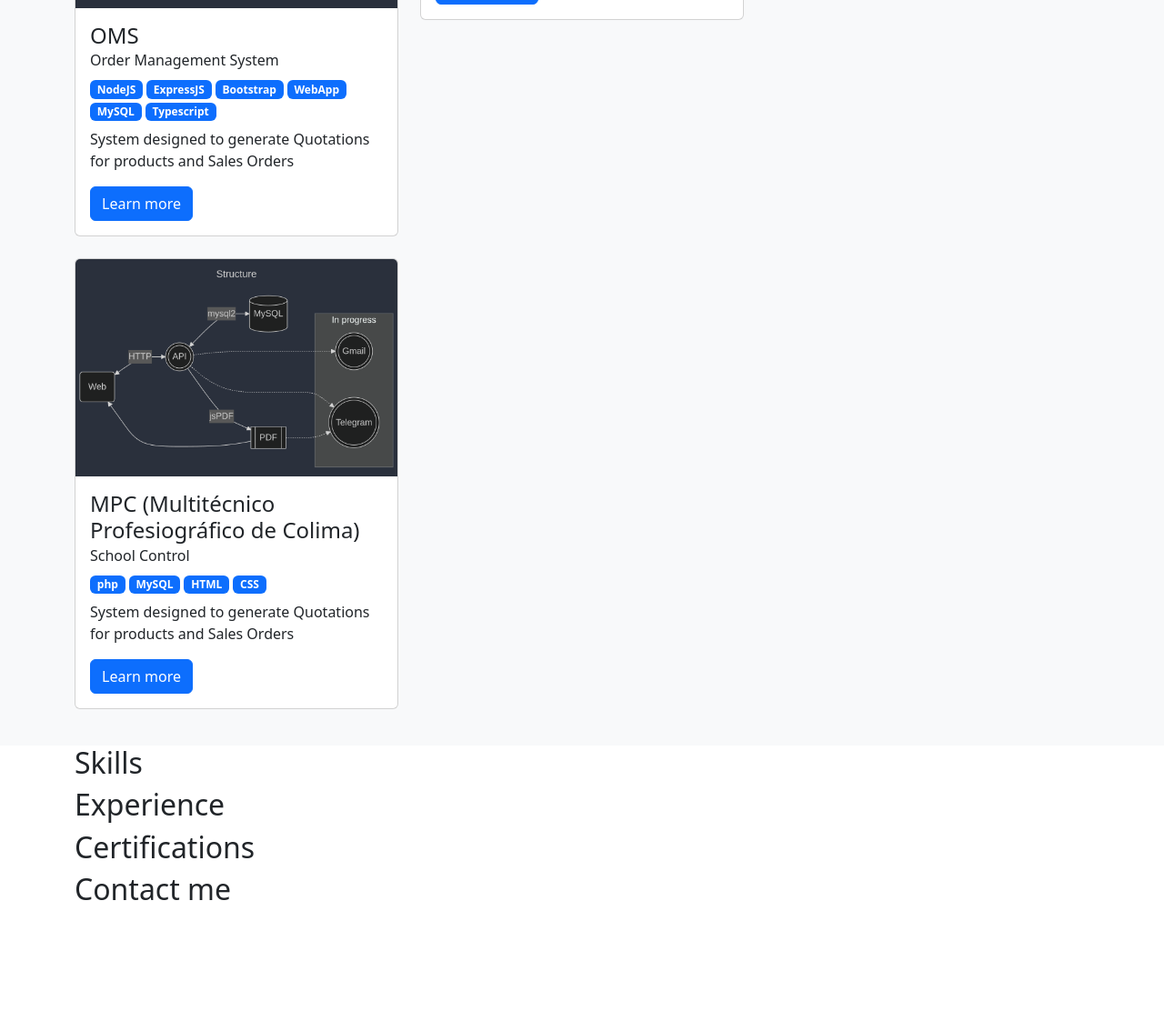
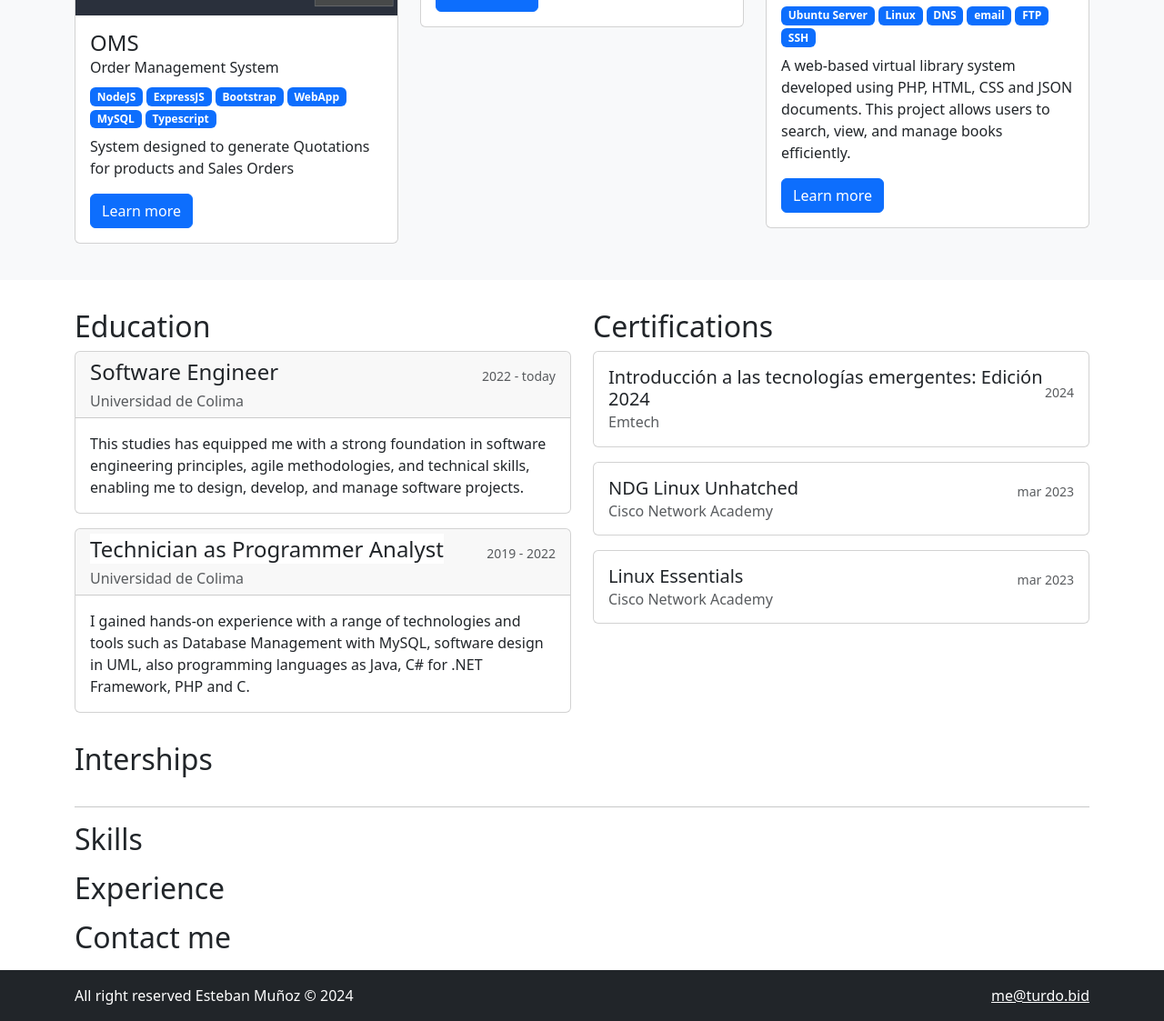
Before and after one commit to Esteban0305/Esteban0305, a plain HTML site: page index.html in a window 1280 px wide. Shown: the part 889-2012 px from the top of the page at 91% size. Before the commit the page ends 1895 px from the top, so only its background shows below. Drawn offline with Linux system fonts and the light colour scheme.

Commit message:
Education & Certifications

```diff
--- a/index.html
+++ b/index.html
@@ -5,6 +5,7 @@
     <meta charset="utf-8">
     <meta name="viewport" content="width=device-width, initial-scale=1.0, shrink-to-fit=no">
     <title>Portfolio</title>
+    <link rel="icon" type="image/png" sizes="620x620" href="assets/img/Logo%20Icon%20Sq.png">
     <link rel="stylesheet" href="assets/bootstrap/css/bootstrap.min.css">
 </head>
 
@@ -15,7 +16,7 @@
                 <div class="container-fluid"><a class="navbar-brand" href="#">Esteban Muñoz<small class="ms-2 text-muted">(turdo)</small></a><button data-bs-toggle="collapse" class="navbar-toggler" data-bs-target="#navcol-2"><span class="visually-hidden">Toggle navigation</span><span class="navbar-toggler-icon"></span></button>
                     <div class="collapse navbar-collapse" id="navcol-2">
                         <ul class="navbar-nav ms-auto">
-                            <li class="nav-item"><a class="nav-link active" href="#about_me">About me</a></li>
+                            <li class="nav-item"></li>
                             <li class="nav-item"><a class="nav-link" href="#projects">Projects</a></li>
                             <li class="nav-item"><a class="nav-link" href="#">Skills</a></li>
                             <li class="nav-item"><a class="nav-link" href="#">Experience</a></li>
@@ -31,7 +32,7 @@
         <div class="container" id="about_me">
             <div class="d-lg-flex justify-content-center my-5 py-5 mb-0">
                 <div class="rounded-circle bg-primary overflow-hidden my-auto mx-auto mx-lg-0" style="max-width: 240px; aspect-ratio: 1/1;"><img class="h-100" src="assets/img/clipboard-image.png"></div>
-                <div class="ms-5 d-flex flex-column mt-lg-0 mt-3" style="min-width: fit-content;">
+                <div class="ms-lg-5 d-flex flex-column mt-lg-0 mt-3" style="min-width: fit-content;">
                     <h1 class="mt-auto text-center">Esteban Antonio Muñoz De la Cruz</h1>
                     <div class="d-flex mb-auto flex-wrap w-lg-75 justify-content-center pt-3"><a class="btn-outline-primary d-flex align-items-center btn me-3 mb-3" href="https://github.com/Esteban0305" target="_blank"><svg xmlns="http://www.w3.org/2000/svg" width="1em" height="1em" fill="currentColor" viewBox="0 0 16 16" class="bi bi-github me-2">
                                 <path d="M8 0C3.58 0 0 3.58 0 8c0 3.54 2.29 6.53 5.47 7.59.4.07.55-.17.55-.38 0-.19-.01-.82-.01-1.49-2.01.37-2.53-.49-2.69-.94-.09-.23-.48-.94-.82-1.13-.28-.15-.68-.52-.01-.53.63-.01 1.08.58 1.23.82.72 1.21 1.87.87 2.33.66.07-.52.28-.87.51-1.07-1.78-.2-3.64-.89-3.64-3.95 0-.87.31-1.59.82-2.15-.08-.2-.36-1.02.08-2.12 0 0 .67-.21 2.2.82.64-.18 1.32-.27 2-.27.68 0 1.36.09 2 .27 1.53-1.04 2.2-.82 2.2-.82.44 1.1.16 1.92.08 2.12.51.56.82 1.27.82 2.15 0 3.07-1.87 3.75-3.65 3.95.29.25.54.73.54 1.48 0 1.07-.01 1.93-.01 2.2 0 .21.15.46.55.38A8.012 8.012 0 0 0 16 8c0-4.42-3.58-8-8-8"></path>
@@ -43,11 +44,11 @@
                             </svg><span>CV</span></a></div>
                 </div>
             </div>
-            <p class="lead mb-5">Hi!, I'm Esteban Muñoz, a 20-year-old software engineering student from Colima, Mexico. Currently studying at Universidad de Colima, I'm passionate about back-end development, especially with TypeScript. I enjoy working with databases and managing servers. Always looking to learn and contribute to new projects.</p>
+            <p class="lead mb-5 text-center">Hi!, I'm Esteban Muñoz, a 20-year-old software engineering student from Colima, Mexico. Currently studying at Universidad de Colima, I'm passionate about back-end development, especially with TypeScript. I enjoy working with databases and managing servers. Always looking to learn and contribute to new projects.</p>
         </div>
         <div class="container-fluid bg-light py-3">
             <div id="projects" class="container">
-                <h2>Projects</h2>
+                <h2 class="mb-3">Projects</h2>
                 <div class="row">
                     <div class="col-12 col-md-6 col-lg-4 mb-4">
                         <div class="card"><img class="card-img-top w-100 d-block card-img-top" src="assets/img/mermaid-diagram-2024-08-28-082313.png">
@@ -70,20 +71,11 @@
                     </div>
                     <div class="col-12 col-md-6 col-lg-4 mb-4">
                         <div class="card">
-                            <div class="card-body">
+                            <div class="card-body"><img class="card-img-top" src="assets/img/turdoteca_logo.svg" style="height: 150px;object-fit: cover;">
                                 <h4 class="card-title">Turdoteca</h4>
-                                <h6 class="text-muted card-subtitle mb-2">Subtitle</h6>
-                                <p class="card-text">Nullam id dolor id nibh ultricies vehicula ut id elit. Cras justo odio, dapibus ac facilisis in, egestas eget quam. Donec id elit non mi porta gravida at eget metus.</p><a class="card-link" href="#">Link</a><a class="card-link" href="#">Link</a>
-                            </div>
-                        </div>
-                    </div>
-                    <div class="col-12 col-md-6 col-lg-4 mb-4">
-                        <div class="card"><img class="card-img-top w-100 d-block card-img-top" src="assets/img/mermaid-diagram-2024-08-28-082313.png">
-                            <div class="card-body">
-                                <h4 class="card-title">MPC (Multitécnico Profesiográfico de Colima)</h4>
-                                <h6 class="text-muted card-subtitle mb-2"><span style="color: rgb(33, 37, 41);">School Control</span></h6>
-                                <div class="mb-2"><span class="badge bg-primary me-1">php</span><span class="badge bg-primary me-1">MySQL</span><span class="badge bg-primary me-1">HTML</span><span class="badge bg-primary me-1">CSS</span></div>
-                                <p class="card-text">System designed to generate Quotations for products and Sales Orders</p><a class="card-link btn btn-primary" href="#">Learn more</a>
+                                <h6 class="text-muted card-subtitle mb-2">Virtual Library</h6>
+                                <div class="mb-2"><span class="badge bg-primary me-1">Ubuntu Server</span><span class="badge bg-primary me-1">Linux</span><span class="badge bg-primary me-1">DNS</span><span class="badge bg-primary me-1">email</span><span class="badge bg-primary me-1">FTP</span><span class="badge bg-primary me-1">SSH</span></div>
+                                <p class="card-text">A web-based virtual library system developed using PHP, HTML, CSS and JSON documents. This project allows users to search, view, and manage books efficiently.</p><a class="card-link btn btn-primary" href="https://github.com/Esteban0305/turdoteca" target="_blank">Learn more</a>
                             </div>
                         </div>
                     </div>
@@ -91,20 +83,90 @@
             </div>
         </div>
         <div class="container">
-            <div>
+            <div class="my-3">
+                <div class="row">
+                    <div class="col col-12 col-lg-6">
+                        <div class="my-3">
+                            <h2>Education</h2>
+                            <div class="d-flex flex-column">
+                                <div class="card mb-3">
+                                    <div class="card-header">
+                                        <div class="d-flex">
+                                            <h4>Software Engineer</h4><small class="text-muted ms-auto my-auto">2022 - today</small>
+                                        </div>
+                                        <h6 class="text-muted mb-0">Universidad de Colima</h6>
+                                    </div>
+                                    <div class="card-body">
+                                        <p class="mb-0">This studies has equipped me with a strong foundation in software engineering principles, agile methodologies, and technical skills, enabling me to design, develop, and manage software projects.</p>
+                                    </div>
+                                </div>
+                                <div class="card mb-3">
+                                    <div class="card-header">
+                                        <div class="d-flex">
+                                            <h4><span style="background-color: rgb(255, 255, 255);">Technician as Programmer Analyst</span></h4><small class="text-muted ms-auto my-auto">2019 - 2022</small>
+                                        </div>
+                                        <h6 class="text-muted mb-0">Universidad de Colima</h6>
+                                    </div>
+                                    <div class="card-body">
+                                        <p class="mb-0">I gained hands-on experience with a range of technologies and tools such as Database Management with MySQL, software design in UML, also programming languages as Java, C# for .NET Framework, PHP and C.</p>
+                                    </div>
+                                </div>
+                            </div>
+                        </div>
+                        <div class="my-3">
+                            <h2>Interships</h2>
+                        </div>
+                    </div>
+                    <div class="col col-12 col-lg-6">
+                        <div class="my-3">
+                            <h2>Certifications</h2>
+                            <div>
+                                <div class="card mb-3">
+                                    <div class="card-body">
+                                        <div class="d-flex">
+                                            <h5>Introducción a las tecnologías emergentes: Edición 2024</h5><small class="text-muted ms-auto my-auto">2024</small>
+                                        </div>
+                                        <h6 class="text-muted card-subtitle mb-0">Emtech</h6>
+                                    </div>
+                                </div>
+                                <div class="card mb-3">
+                                    <div class="card-body">
+                                        <div class="d-flex">
+                                            <h5>NDG Linux Unhatched</h5><small class="text-muted ms-auto my-auto">mar 2023</small>
+                                        </div>
+                                        <h6 class="text-muted card-subtitle mb-0">Cisco Network Academy</h6>
+                                    </div>
+                                </div>
+                                <div class="card mb-3">
+                                    <div class="card-body">
+                                        <div class="d-flex">
+                                            <h5>Linux Essentials</h5><small class="text-muted ms-auto my-auto">mar 2023</small>
+                                        </div>
+                                        <h6 class="text-muted card-subtitle mb-0">Cisco Network Academy</h6>
+                                    </div>
+                                </div>
+                            </div>
+                        </div>
+                    </div>
+                </div>
+            </div>
+            <hr>
+            <div class="my-3">
                 <h2>Skills</h2>
             </div>
-            <div>
+            <div class="my-3">
                 <h2>Experience</h2>
             </div>
-            <div>
-                <h2>Certifications</h2>
-            </div>
-            <div>
+            <div class="my-3">
                 <h2>Contact me</h2>
             </div>
         </div>
     </main>
+    <footer class="bg-dark py-3">
+        <div class="container d-flex">
+            <p class="text-white mb-0">All right reserved Esteban Muñoz © 2024</p><a class="ms-auto text-white" href="mailto:me@turdo.bid">me@turdo.bid</a>
+        </div>
+    </footer>
     <script src="assets/bootstrap/js/bootstrap.min.js"></script>
 </body>
 
```
Also changed, not shown: assets/img/Logo Icon Sq.png (added), assets/img/Logo Turdo.png (added), assets/img/turdoteca_logo.svg (added).
